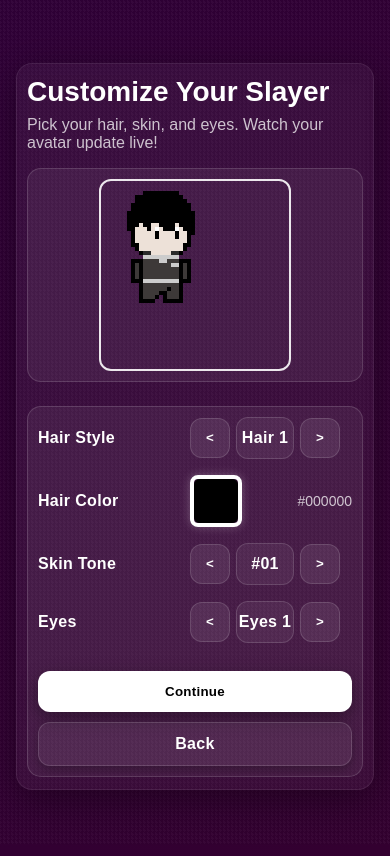
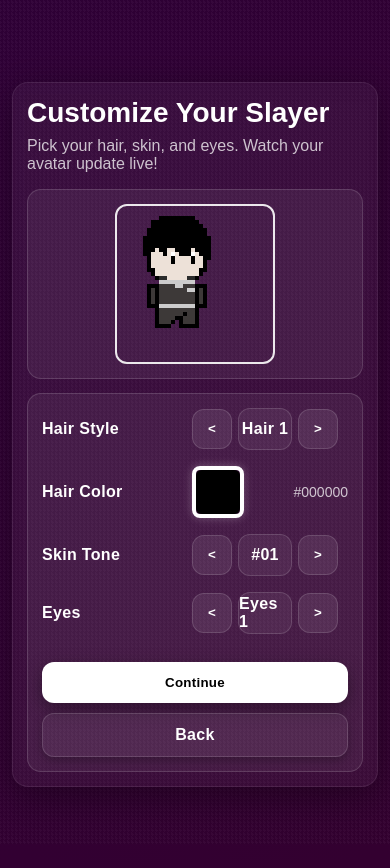
Before and after one commit to katienhanle/demonslayerquiz, a Next.js app: page /customize in a window 390 px wide. Built offline with nearby package versions, Linux system fonts and the light colour scheme; a web font is replaced by a local one.

Commit message:
Fixing mobile

```diff
--- a/app/globals.css
+++ b/app/globals.css
@@ -742,3 +742,51 @@ body {
     .form-grid { grid-template-columns: 1fr; }
     .form-grid .span-2 { grid-column: span 1; }
   }
+
+/* --- Mobile-only polish (≤480px) --- */
+@media (max-width: 480px) {
+    /* General spacing tighten */
+    .screen-wrap { padding: 12px; }
+    .box { padding: 14px; }
+
+    /* Customize page */
+    .customize-grid {
+      grid-template-columns: 1fr;   /* stack preview + controls */
+      gap: 14px;
+    }
+    .preview-panel { order: -1; padding: 12px; } /* preview on top */
+    .preview-card {
+      /* override any inline size from pages to stop overflow/jump */
+      width: 160px !important;
+      height: 160px !important;
+      margin: 0 auto;
+    }
+    .panel { padding: 14px; } /* softer padding inside cards */
+
+    /* Tighter rows so controls sit closer to the preview */
+    .controls-panel .row { gap: 10px; }
+
+    /* Quiz page */
+    .quiz-grid { grid-template-columns: 1fr; gap: 14px; }
+    .quiz-grid .panel { padding: 14px; }
+    .quiz-grid .preview-card {
+      width: 160px !important;
+      height: 160px !important;
+      margin: 0 auto;
+    }
+
+    /* Survey: fix textarea spill + ensure fields fit */
+    .form-grid { grid-template-columns: 1fr; gap: 14px; }
+    .form-grid .span-2 { grid-column: auto; }
+    .form-grid select,
+    .form-grid textarea,
+    .input { width: 100%; max-width: 100%; box-sizing: border-box; }
+    .form-grid textarea { resize: vertical; }
+
+    /* Action rows (buttons) */
+    .actions,
+    .form-actions {
+      gap: 10px;
+      justify-content: space-between; /* keeps Next on right when both show */
+    }
+  }
```
Also changed, not shown: app/page.js (+4 -4 lines), lib/styles.js.
